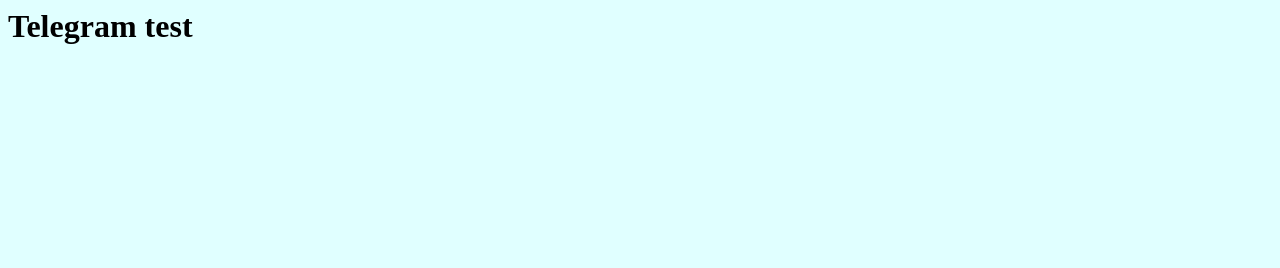
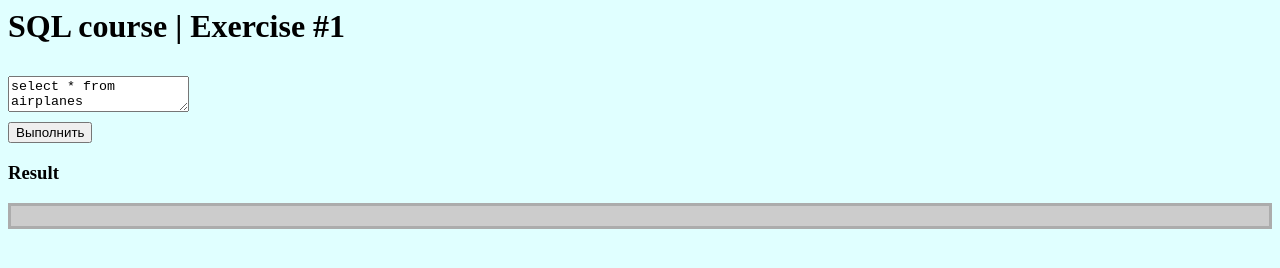
Before and after one commit to vzharkov/tmp-tlg1.github.com, a plain HTML site: page index.html in a window 1280 px wide. Drawn offline with Linux system fonts and the light colour scheme.

Commit message:
add simple exercise

```diff
--- /dev/null
+++ b/css/styles.css
@@ -0,0 +1,10 @@
+#editor-box {
+  padding: 10px 0;
+}
+
+#result {
+  background: #ccc;
+  padding: 10px;
+  margin-top: 10px;
+  border: 3px solid #acacac;
+}
--- a/index.html
+++ b/index.html
@@ -1,6 +1,19 @@
 <html>
+  <head>
+    <link rel="stylesheet" href="css/styles.css"/>
+    <script src="https://telegram.org/js/telegram-web-app.js"></script>
+  </head>
   <body id="body">
-    <h1>Telegram test</h1>
+    <h1>SQL course | Exercise #1</h1>
+    <div id="editor-box">
+      <textarea id="editor" ></textarea>
+    </div>
+    <button id="execute-btn">Выполнить</button>
+    <div id="result-box">
+      <h3> Result</h3>
+      <div id="result">
+      </div>
+    </div>
     <script src="js/main.js"></script>
   </body>
 </html>
--- a/js/main.js
+++ b/js/main.js
@@ -1,2 +1,13 @@
 let body = document.getElementById('body');
 body.style['backgroundColor'] = 'lightcyan';
+
+const editor = document.getElementById('editor');
+editor.value = "select * from airplanes";
+
+const btn = document.getElementById('execute-btn');
+const result = document.getElementById('result');
+
+btn.onclick = function(event) {
+  const resultSQL = "{ id: 1 } <br/> { id: 2 } <br/> { id: 3 }";
+  result.innerHTML = resultSQL;
+}
```
